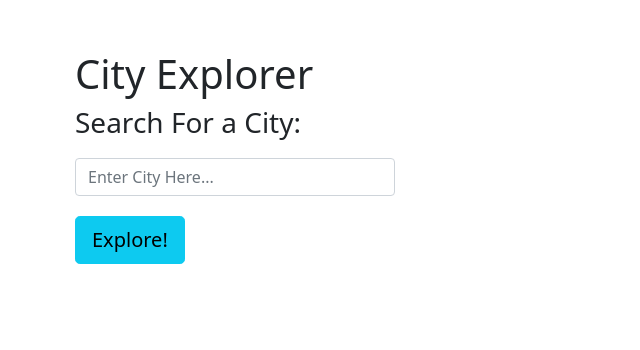
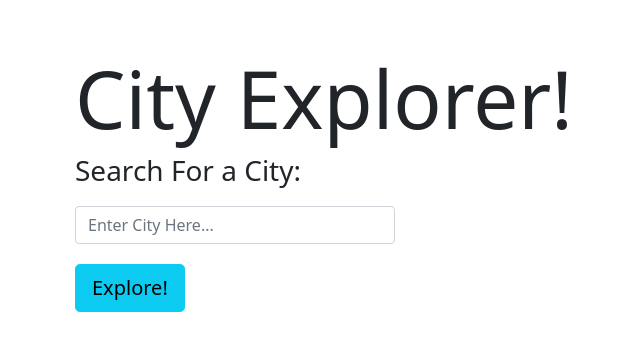
Before and after one commit to ryanemmans/city-explorer, a React (Create React App) app: page / in a window 1280 px wide. Shown: the top 350 px of the page, without its empty margins (37-677 px from the left). Built offline with nearby package versions, Linux system fonts and the light colour scheme.

Commit message:
Small styling changes.

```diff
--- a/src/App.js
+++ b/src/App.js
@@ -70,7 +70,7 @@ export default class App extends React.Component {
         <Form>
           <Form.Group>
             <Form.Label style={{ margin: '50px 0px 0px 30px' }}>
-              <h1>City Explorer</h1>
+              <h1 style={{ fontSize: '5rem' }}>City Explorer!</h1>
               <h3>Search For a City:</h3>
             </Form.Label>
             <Form.Control type="text" placeholder='Enter City Here...' style={{ margin: '10px 0px 20px 30px', width: '20rem' }} onChange={(e) => this.setState({ searchQuery: e.target.value })} value={this.state.searchQuery} />
```
Also changed, not shown: src/components/movies.js (+0 -63 lines).
